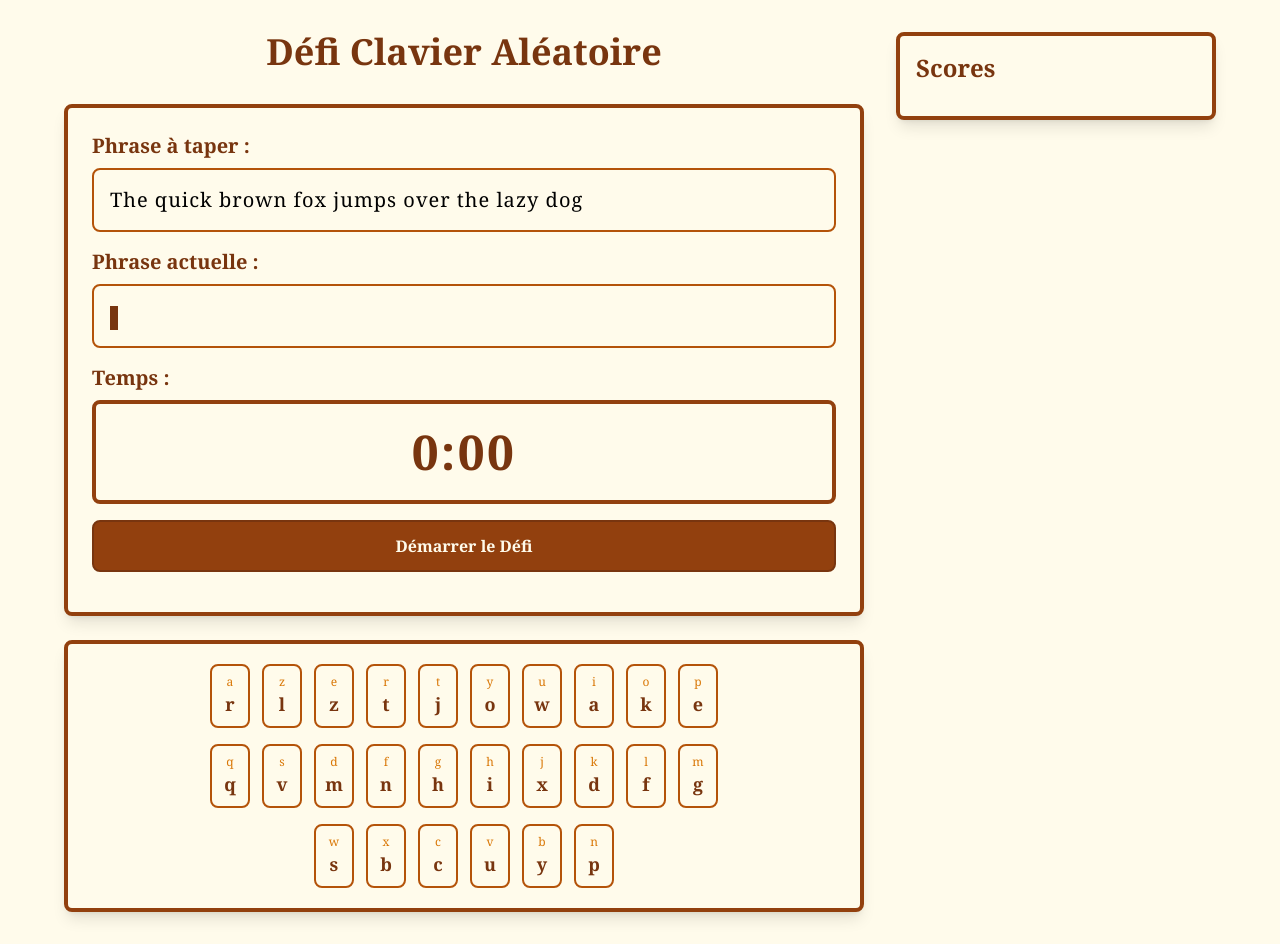
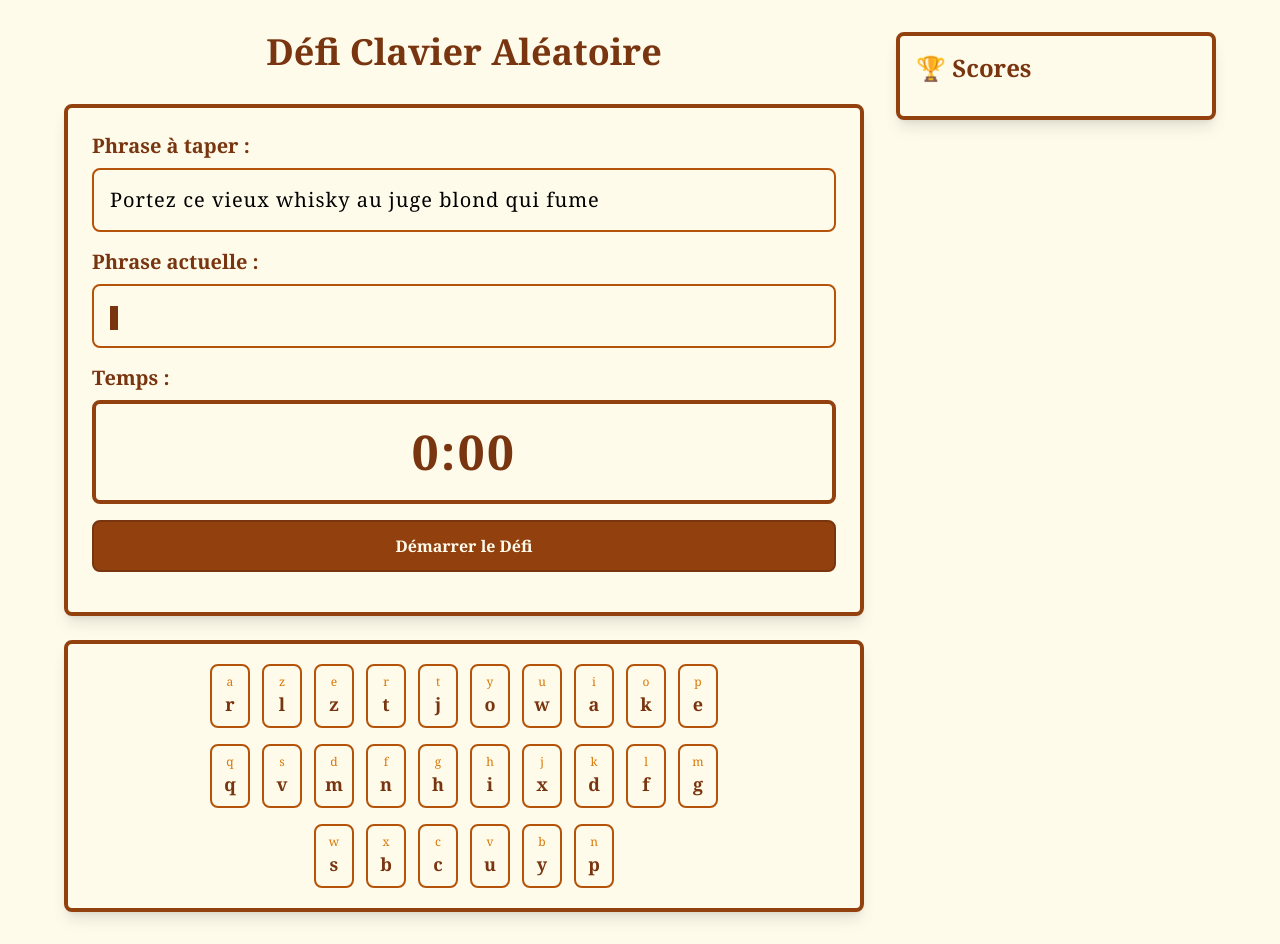
Before and after one commit to maximilienGilet/random-keyboard, a React (Create React App) app in the folder random-keyboard/: page / in a window 1280 px wide. Built offline with nearby package versions, Linux system fonts and the light colour scheme.

Commit message:
Update target phrase in App component and enhance UI in Leaderboard with trophy icon. Remove unused state variables for improved performance and clarity.

```diff
--- a/random-keyboard/src/App.tsx
+++ b/random-keyboard/src/App.tsx
@@ -1,4 +1,4 @@
-import React, { useState, useEffect, useRef, useCallback } from "react";
+import React, { useState, useEffect, useRef } from "react";
 import VirtualKeyboard from "./components/VirtualKeyboard";
 import PlusTenAnimation from "./components/PlusTenAnimation";
 import Leaderboard, { Score } from "./components/Leaderboard";
@@ -48,7 +48,7 @@ const KONAMI_CODE = [
 
 const App: React.FC = () => {
   const [targetPhrase] = useState(
-    "The quick brown fox jumps over the lazy dog"
+    "Portez ce vieux whisky au juge blond qui fume"
   );
   const [currentPhrase, setCurrentPhrase] = useState("");
   const [isKeyboardVisible, setIsKeyboardVisible] = useState(true);
@@ -63,7 +63,6 @@ const App: React.FC = () => {
   const [timerPosition, setTimerPosition] = useState({ x: 0, y: 0 });
   const [konamiSequence, setKonamiSequence] = useState<string[]>([]);
   const [isComplete, setIsComplete] = useState(false);
-  const [showConfetti, setShowConfetti] = useState(true);
   const [playerName, setPlayerName] = useState("");
   const [scores, setScores] = useState<Score[]>([]);
   const [showNameInput, setShowNameInput] = useState(false);
@@ -297,7 +296,6 @@ const App: React.FC = () => {
       setScores(updatedScores);
       localStorage.setItem("keyboardScores", JSON.stringify(updatedScores));
       setShowNameInput(false);
-      setShowConfetti(false); // Stop confetti after saving score
     }
   };
 
@@ -305,7 +303,6 @@ const App: React.FC = () => {
     setCurrentPhrase("");
     setTime(0);
     setIsComplete(false);
-    setShowConfetti(false);
     setHasStarted(false);
     setIsKeyboardVisible(true);
     setPlayerName("");
@@ -452,7 +449,7 @@ const App: React.FC = () => {
                 {scores.length === 0 ||
                 time < Math.min(...scores.map((s) => s.time / 1000)) ? (
                   <p className="text-amber-600 animate-pulse text-xl">
-                    Vous êtes le plus rapide ! ⚡
+                    Vous êtes un sorcier du clavier ! 🧙‍♂️
                   </p>
                 ) : (
                   <p className="text-amber-600 text-xl">Bien joué !</p>
--- a/random-keyboard/src/components/Leaderboard.tsx
+++ b/random-keyboard/src/components/Leaderboard.tsx
@@ -22,7 +22,7 @@ const Leaderboard: React.FC<LeaderboardProps> = ({ scores }) => {
 
   return (
     <div className="bg-amber-50 p-4 border-4 border-amber-800 rounded-lg shadow-lg">
-      <h2 className="text-2xl font-bold text-amber-900 mb-4">Scores</h2>
+      <h2 className="text-2xl font-bold text-amber-900 mb-4">🏆 Scores</h2>
       <div className="space-y-2">
         {scores.map((score, index) => (
           <div
```
